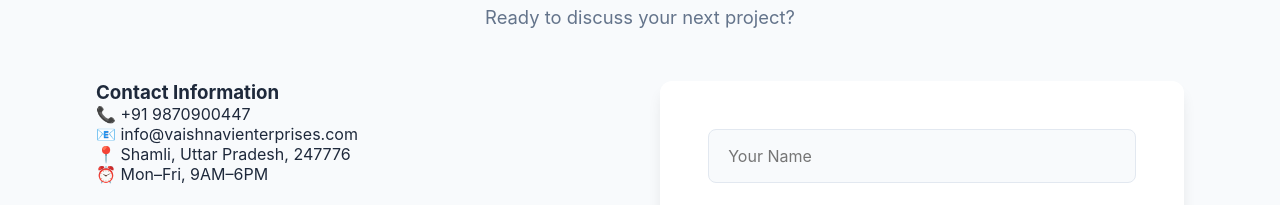
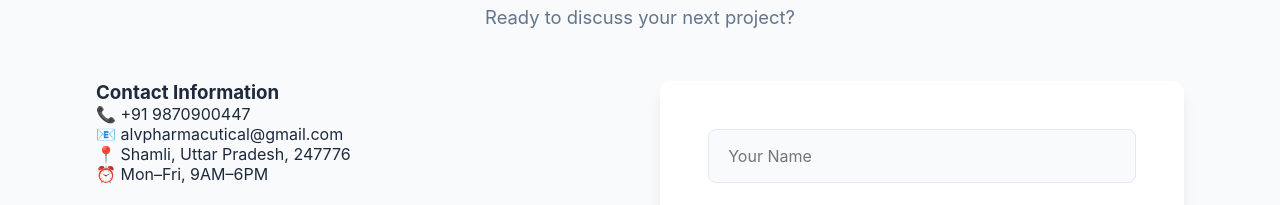
Before and after one commit to barenexus/alvpharmaceuticals, a React (Create React App) app: page / in a window 1280 px wide. Shown: the part 5260-5465 px from the top of the page. Built offline with nearby package versions, Linux system fonts and the light colour scheme.

Commit message:
contact details updated

```diff
--- a/src/Pages/Contact/Contact.js
+++ b/src/Pages/Contact/Contact.js
@@ -20,7 +20,7 @@
           <div className="contact-info" data-aos="fade-right">
             <h3>Contact Information</h3>
             <p>📞 +91 9870900447</p>
-            <p>📧 info@vaishnavienterprises.com</p>
+            <p>📧 alvpharmacutical@gmail.com</p>
             <p>📍 Shamli, Uttar Pradesh, 247776</p>
             <p>⏰ Mon–Fri, 9AM–6PM</p>
           </div>
```
